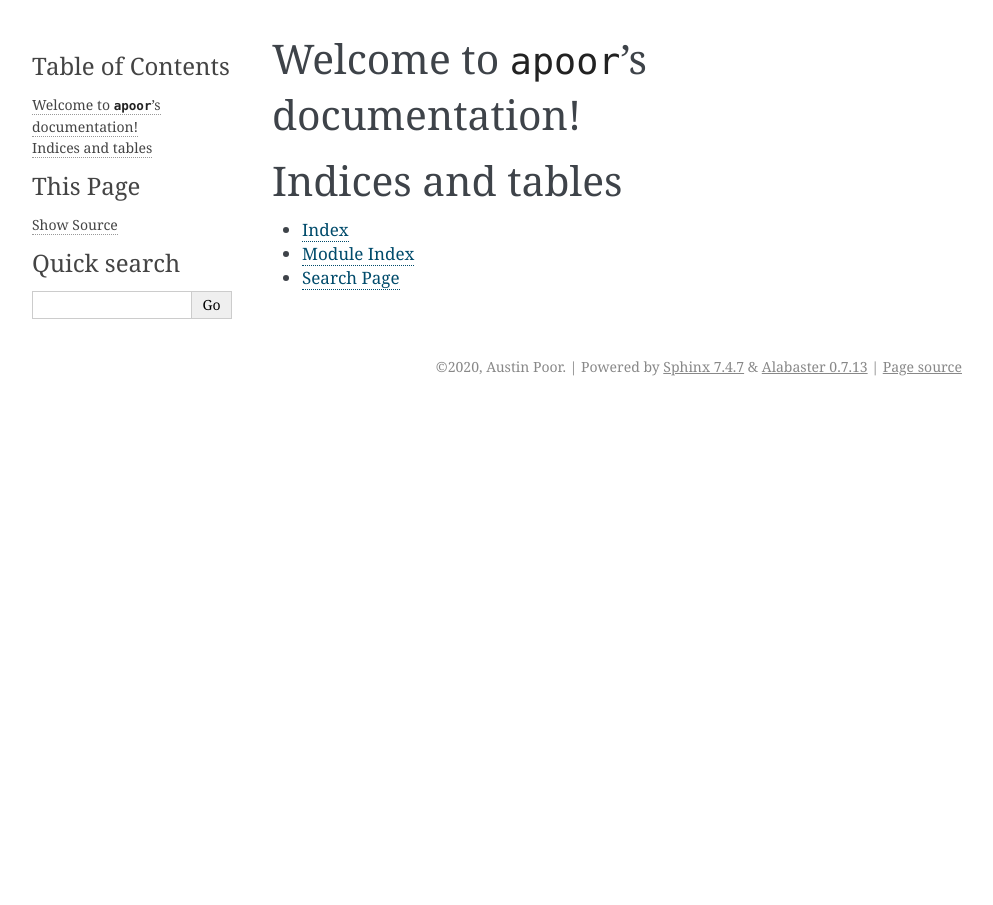
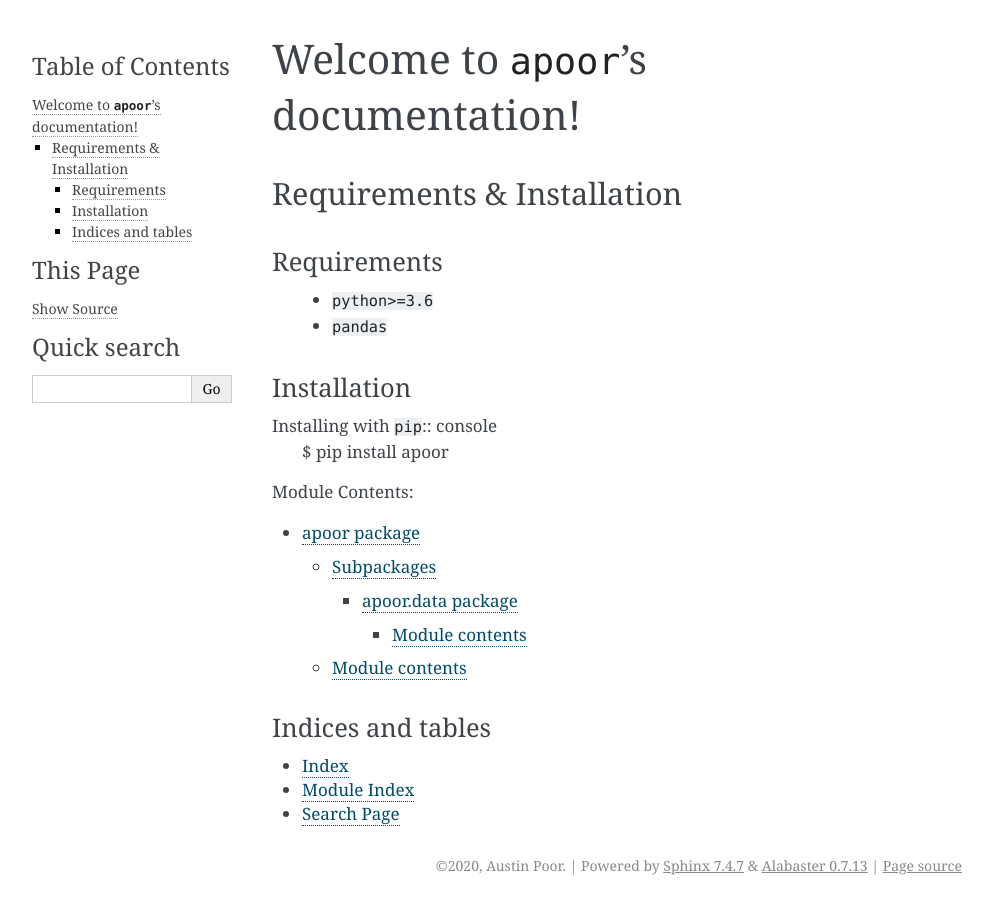
Before and after one commit to a-poor/apoor, a Sphinx documentation site: the page built from docs/index.rst, in a window 1280 px wide. Shown: the whole page, without its empty margins (148-1141 px from the left). Built offline with Sphinx 7.4.7, drawn with Linux system fonts in a browser that asks for light colours.

Commit message:
Updating the documentation

```diff
--- a/docs/index.rst
+++ b/docs/index.rst
@@ -6,14 +6,20 @@
 Welcome to ``apoor``'s documentation!
 =====================================
 
+
+.. include:: installation.rst
+
+
 .. toctree::
-   :maxdepth: 2
-   :caption: Contents:
+   :maxdepth: 4
+   :caption: Module Contents:
+
+   apoor
 
 
 
 Indices and tables
-==================
+------------------
 
 * :ref:`genindex`
 * :ref:`modindex`
--- a/docs/installation.rst
+++ b/docs/installation.rst
@@ -1,9 +1,14 @@
-============
+============================
+Requirements & Installation
+============================
+
+Requirements
+-------------
+ * ``python>=3.6``
+ * ``pandas``
+
+
 Installation
-============
-
-Prerequisites
 -------------
- * Python interpreter
- * Adjust your path
- * Packaging tools
+Installing with ``pip``:: console
+    $ pip install apoor
```
Also changed, not shown: setup.py (+10 -10 lines).
